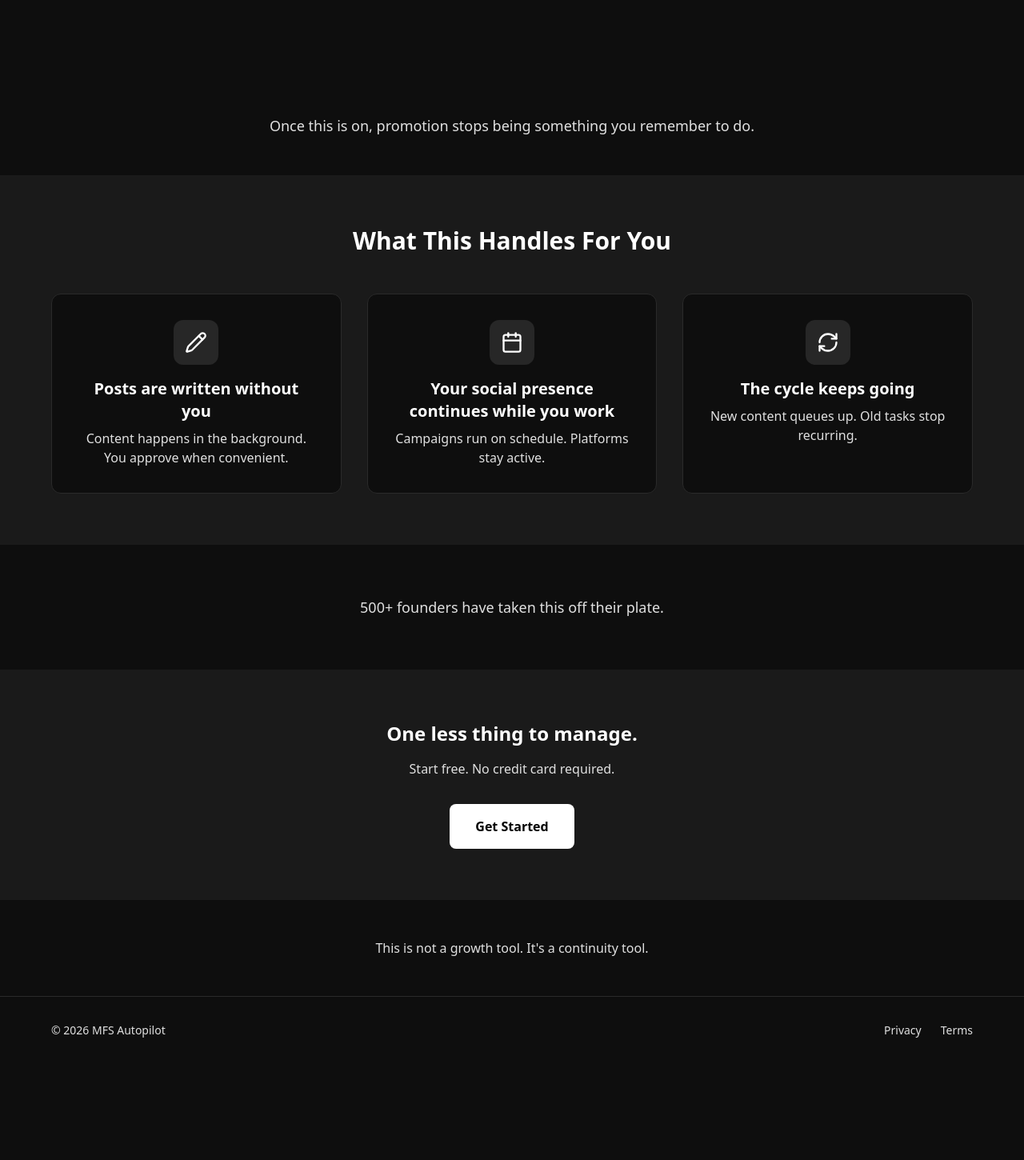
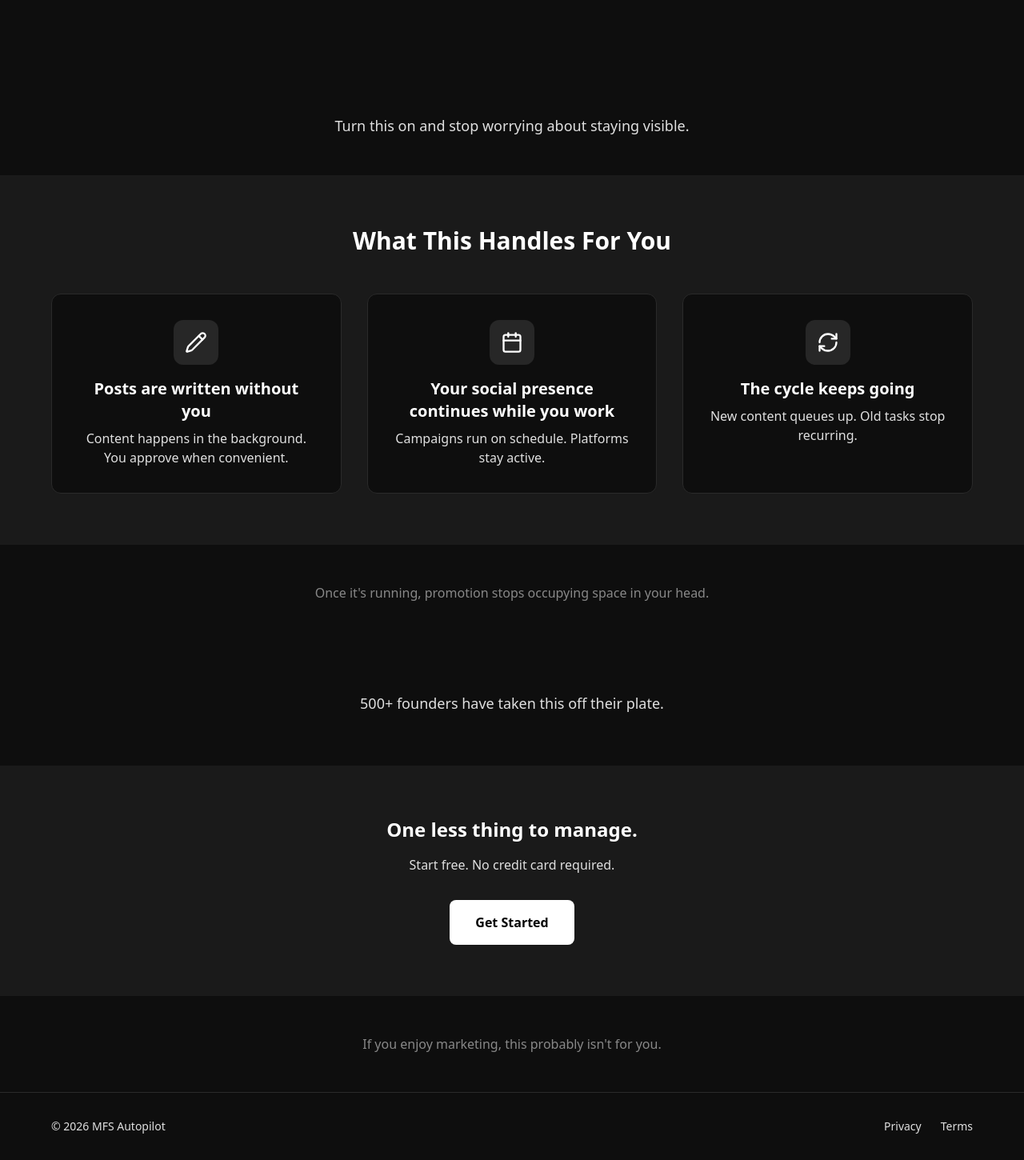
Before and after one commit to Eddiebm/MFS-Autopilot, a React (Vite) app: page / in a window 1280 px wide. Shown: the part 444-1894 px from the top of the page at 80% size. Before the commit the page ends 1774 px from the top, so only its background shows below. Built offline with nearby package versions, Linux system fonts and the light colour scheme.

Commit message:
Add relief copy refinements to landing page

```diff
--- a/src/pages/Landing.tsx
+++ b/src/pages/Landing.tsx
@@ -67,7 +67,7 @@ export function Landing() {
       {/* Relief Anchor */}
       <section className="px-6 py-12">
         <p className="text-[#e0e0e0] text-lg text-center max-w-2xl mx-auto">
-          Once this is on, promotion stops being something you remember to do.
+          Turn this on and stop worrying about staying visible.
         </p>
       </section>
 
@@ -89,6 +89,13 @@ export function Landing() {
             ))}
           </div>
         </div>
+      </section>
+
+      {/* Mid-page statement */}
+      <section className="px-6 py-12">
+        <p className="text-[#888] text-center">
+          Once it's running, promotion stops occupying space in your head.
+        </p>
       </section>
 
       {/* Social Proof */}
@@ -116,8 +123,8 @@ export function Landing() {
 
       {/* Boundary Statement */}
       <section className="px-6 py-12">
-        <p className="text-[#e0e0e0] text-center">
-          This is not a growth tool. It's a continuity tool.
+        <p className="text-[#888] text-center">
+          If you enjoy marketing, this probably isn't for you.
         </p>
       </section>
 
```
